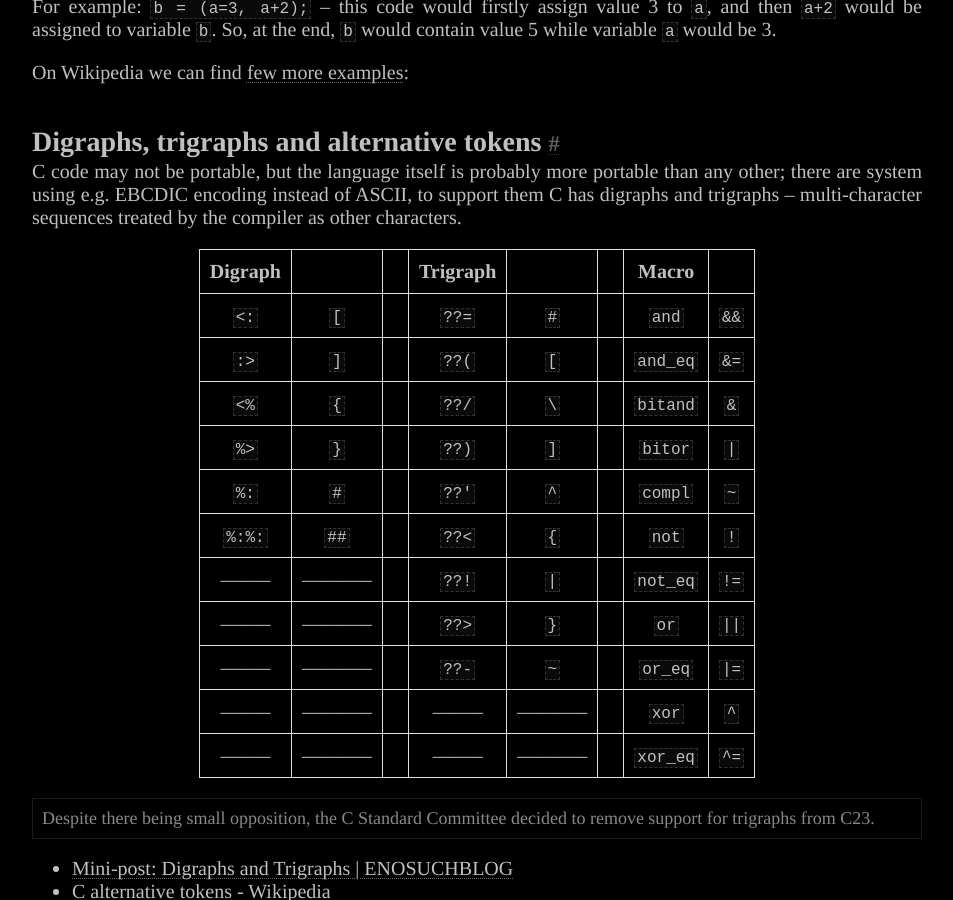
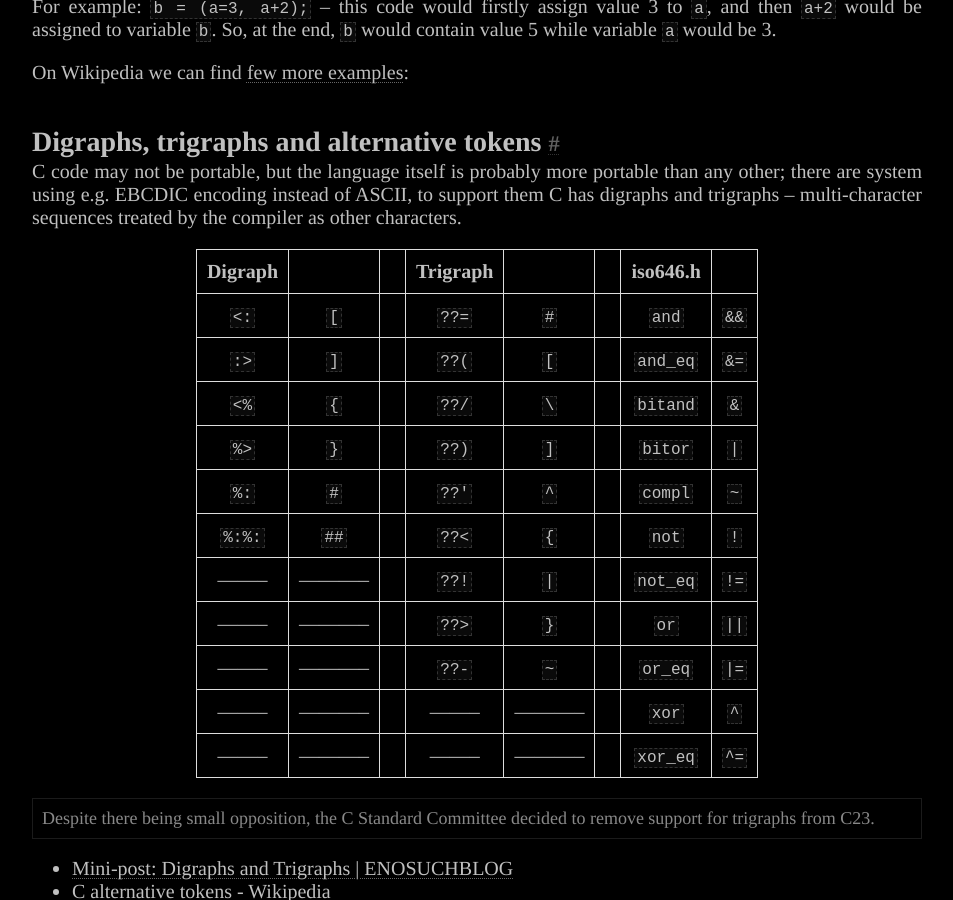
Before and after one commit to Jorenar/blog, a Jekyll site: the page built from _posts/2023-02-19-less-known-c.md, in a window 1280 px wide and 900 px high, scrolled down 2134 px. Shown: the whole window, without its empty margins (163-1116 px from the left). Built offline with Jekyll 4.4.1, drawn with Linux system fonts in a browser that asks for light colours.

Commit message:
deploy: c4cd118aaf9ffed35936574d4281c3da736323d1

```diff
--- a/_posts/2023-02-19-less-known-c.md
+++ b/_posts/2023-02-19-less-known-c.md
@@ -69,7 +69,7 @@ than any other; there are system using e.g. EBCDIC encoding instead of ASCII,
 to support them C has digraphs and trigraphs -- multi-character sequences
 treated by the compiler as other characters.
 
-| Digraph  |             | | Trigraph |             | |  Macro   |      |
+| Digraph  |             | | Trigraph |             | | iso646.h |      |
 |:--------:|:-----------:|-|:--------:|:-----------:|-|:--------:|:----:|
 |   `<:`   |     `[`     | |  `??=`   |     `#`     | | `and`    | `&&` |
 |   `:>`   |     `]`     | |  `??(`   |     `[`     | | `and_eq` | `&=` |
```
